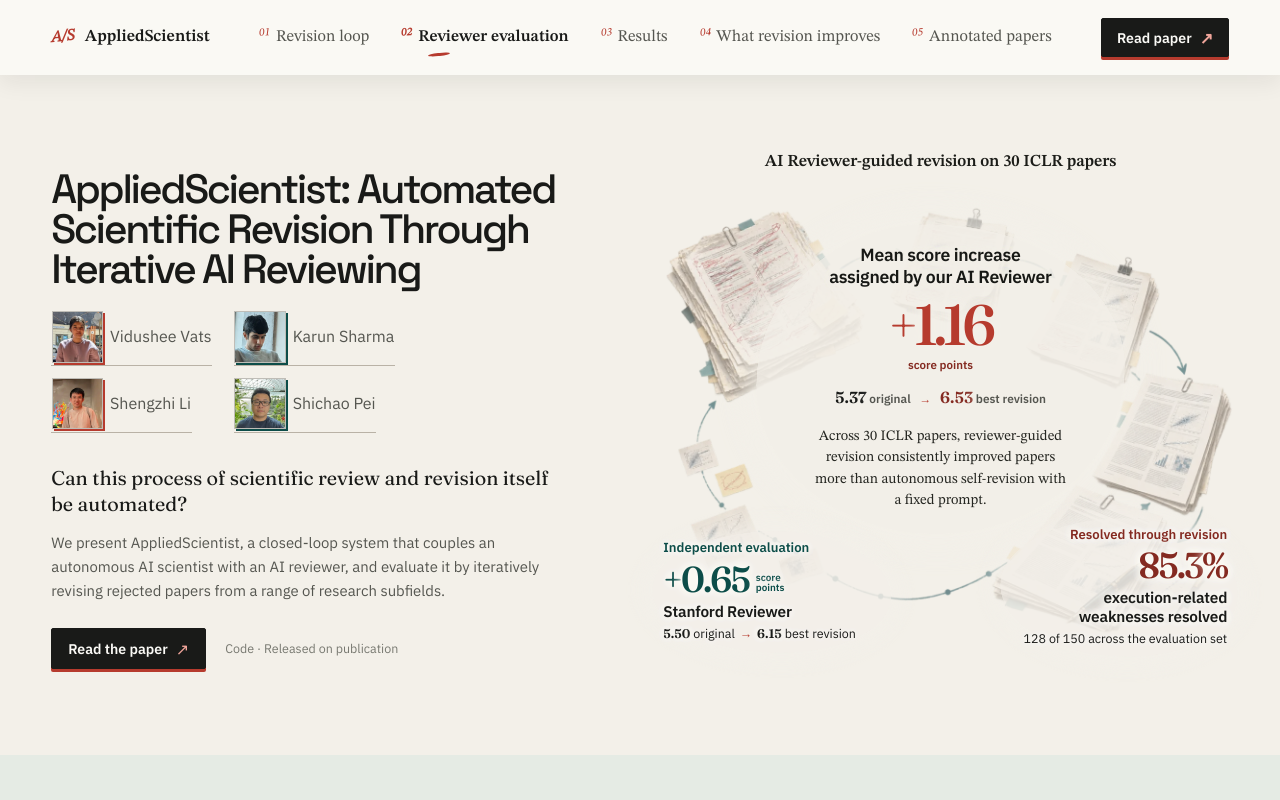
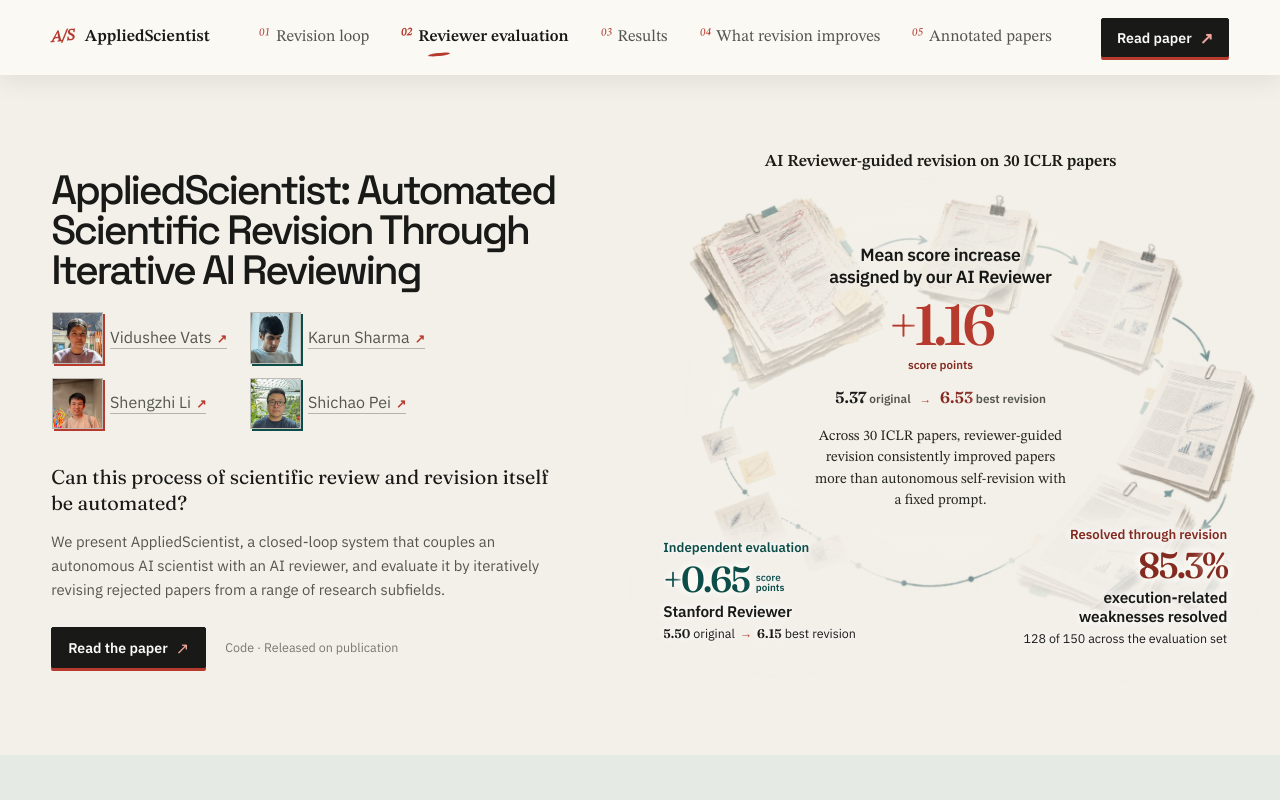
Before and after one commit to TheAppliedScientist/theappliedscientist.github.io, a Next.js app: page / in a window 1280 px wide. Shown: the top 800 px of the page. Built offline with nearby package versions, Linux system fonts and the light colour scheme.

Commit message:
Polish hero details and citation

```diff
--- a/app/components/Colophon.tsx
+++ b/app/components/Colophon.tsx
@@ -16,8 +16,6 @@
 {`@inproceedings{appliedscientist2027,
   title     = {${site.title}},
   author    = {${site.authors.map((a) => a.name).join(" and ")}},
-  booktitle = {Proceedings of the AAAI Conference on
-               Artificial Intelligence},
   year      = {2027}
 }`}
             </pre>
--- a/app/styles/layout.css
+++ b/app/styles/layout.css
@@ -3455,7 +3455,7 @@
   object-fit: contain;
   opacity: 0.6;
   filter: saturate(0.72) contrast(0.96);
-  transform: translateX(0.55rem);
+  transform: translate(2rem, -0.82rem);
   pointer-events: none;
   user-select: none;
 }
@@ -3494,10 +3494,11 @@
   content: "";
   position: absolute;
   z-index: -1;
-  inset: -1.25rem -1.55rem -1.45rem;
-  border-radius: 47% 53% 51% 49% / 52% 46% 54% 48%;
-  background: color-mix(in srgb, var(--page) 88%, transparent);
-  box-shadow: 0 0 1.45rem 1rem color-mix(in srgb, var(--page) 72%, transparent);
+  inset: -1.85rem -3.8rem -2.3rem;
+  border-radius: 43% 57% 46% 54% / 56% 44% 58% 42%;
+  background: color-mix(in srgb, var(--page) 56%, transparent);
+  box-shadow: 0 0 1.8rem 1.15rem color-mix(in srgb, var(--page) 28%, transparent);
+  filter: blur(4px);
   pointer-events: none;
 }
 
@@ -3755,8 +3756,37 @@
   align-items: center;
   gap: 0.44rem;
   padding: 0.08rem 0.04rem 0.18rem;
+  border-bottom: 0;
   font-size: 1rem;
   cursor: zoom-in;
+}
+
+.hero-authors a > span {
+  display: inline-flex;
+  align-items: baseline;
+  border-bottom: 1px solid var(--rule-mid);
+  line-height: 1.35;
+  transition: color 150ms ease, border-color 150ms ease;
+}
+
+.hero-authors a > span::after {
+  content: "↗";
+  margin-left: 0.32rem;
+  color: var(--signal);
+  font-size: 0.76rem;
+  font-weight: 700;
+  transition: transform 150ms ease;
+}
+
+.hero-authors a:hover > span,
+.hero-authors a:focus-visible > span {
+  color: var(--signal-dark);
+  border-color: var(--signal);
+}
+
+.hero-authors a:hover > span::after,
+.hero-authors a:focus-visible > span::after {
+  transform: translate(0.1rem, -0.1rem);
 }
 
 .author-portrait {
```
Also changed, not shown: public/img/authors/shengzhi-li-crisp.webp, public/img/authors/vidushee-vats-crisp.webp.
